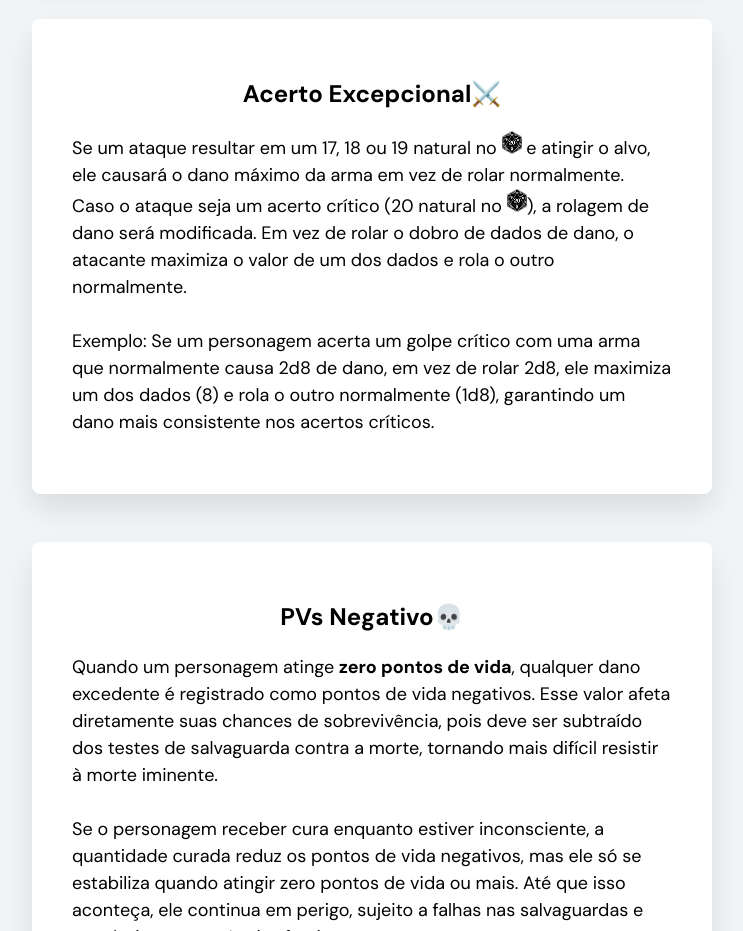
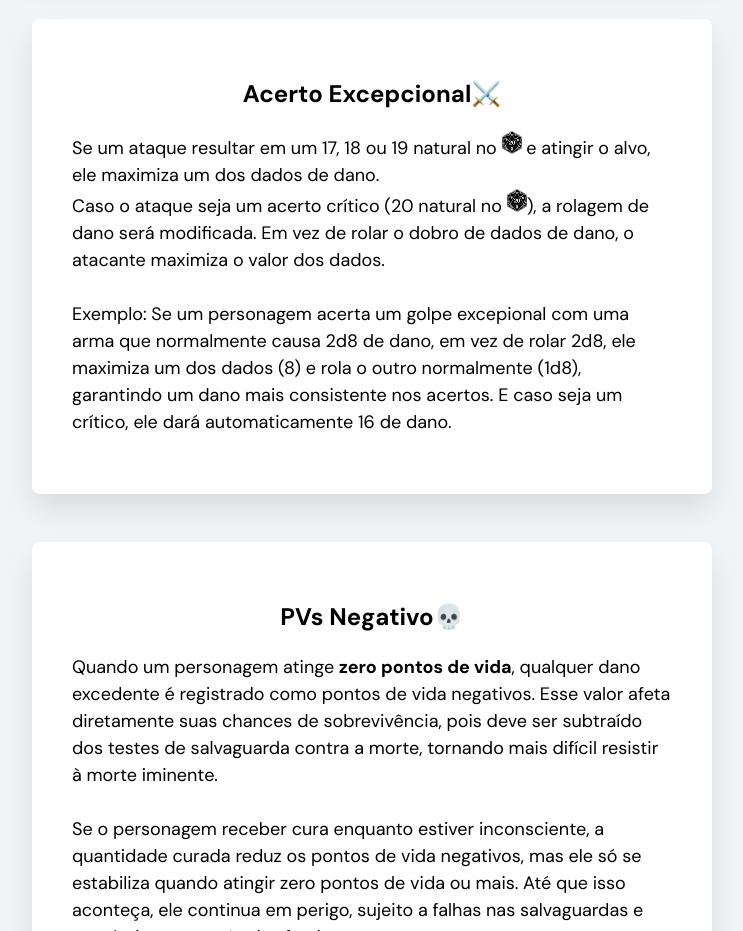
Before and after one commit to BeMartinusso/HOMEBREW, a plain HTML site: page index.html in a window 1280 px wide. Shown: the part 1320-2251 px from the top of the page, without its empty margins (268-1011 px from the left). Drawn offline with Linux system fonts and the light colour scheme.

Commit message:
Add files via upload

```diff
--- a/index.html
+++ b/index.html
@@ -44,7 +44,7 @@
         </article>
         <article>
             <h2>Acerto Excepcional⚔️</h2>
-            <p>Se um ataque resultar em um 17, 18 ou 19 natural no <img src="img/d20-7136921_960_720.webp" width="20"> e atingir o alvo, ele causará o dano máximo da arma em vez de rolar normalmente. <br> Caso o ataque seja um acerto crítico (20 natural no <img src="img/d20-7136921_960_720.webp" width="20">), a rolagem de dano será modificada. Em vez de rolar o dobro de dados de dano, o atacante maximiza o valor de um dos dados e rola o outro normalmente. <br><br>Exemplo: Se um personagem acerta um golpe crítico com uma arma que normalmente causa 2d8 de dano, em vez de rolar 2d8, ele maximiza um dos dados (8) e rola o outro normalmente (1d8), garantindo um dano mais consistente nos acertos críticos.</p>
+            <p>Se um ataque resultar em um 17, 18 ou 19 natural no <img src="img/d20-7136921_960_720.webp" width="20"> e atingir o alvo, ele maximiza um dos dados de dano. <br> Caso o ataque seja um acerto crítico (20 natural no <img src="img/d20-7136921_960_720.webp" width="20">), a rolagem de dano será modificada. Em vez de rolar o dobro de dados de dano, o atacante maximiza o valor dos dados. <br><br>Exemplo: Se um personagem acerta um golpe excepional com uma arma que normalmente causa 2d8 de dano, em vez de rolar 2d8, ele maximiza um dos dados (8) e rola o outro normalmente (1d8), garantindo um dano mais consistente nos acertos. E caso seja um crítico, ele dará automaticamente 16 de dano.</p>
         </article>
         <article>
             <h2>PVs Negativo💀</h2>
```
